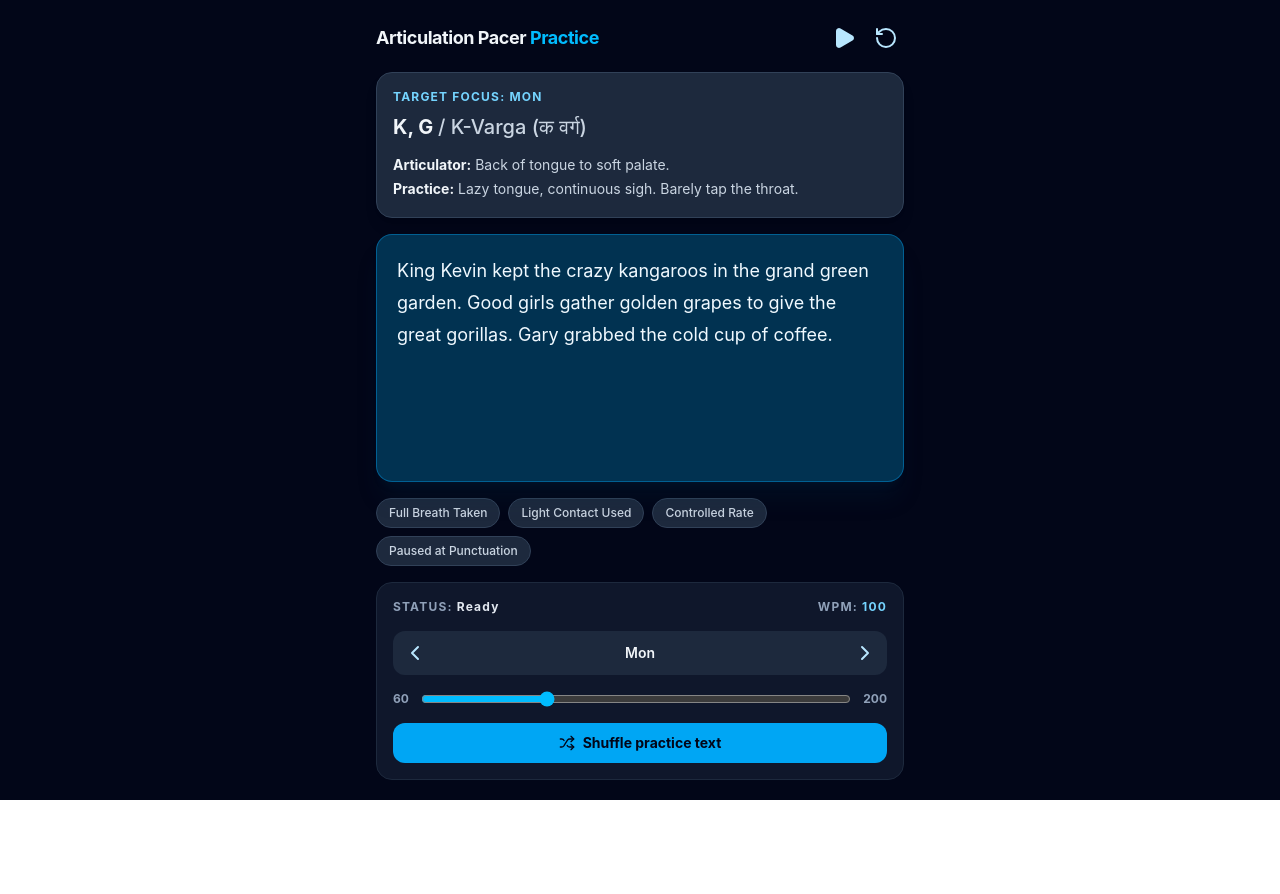
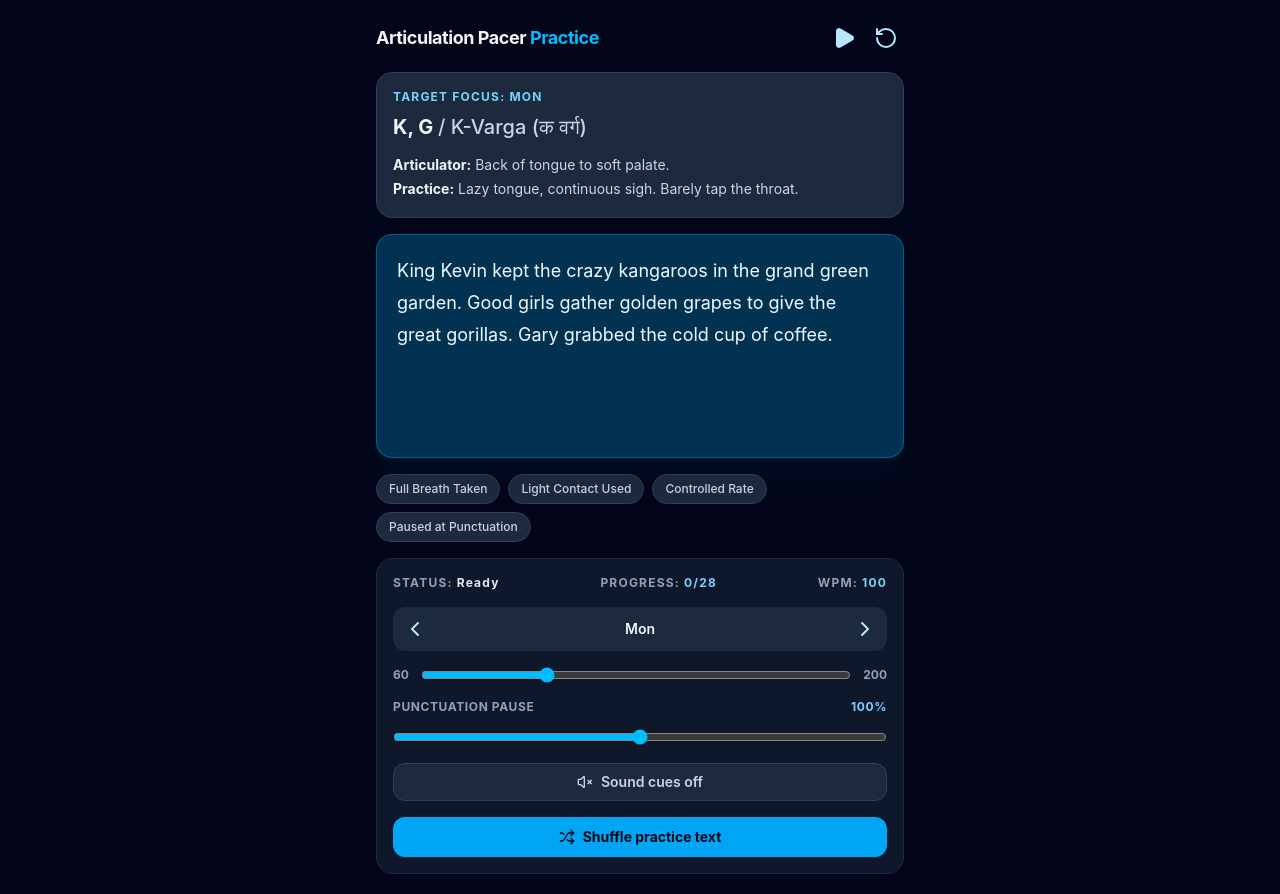
Before and after one commit to mangeshk1239/Articulation-Pacer-Trainer, a React (Vite) app: page / in a window 1280 px wide. Before the commit the page ends 800 px from the top, so only its background shows below. Built offline with nearby package versions, Linux system fonts and the light colour scheme.

Commit message:
Add pacing controls and practice enhancements

```diff
--- a/src/App.jsx
+++ b/src/App.jsx
@@ -1,21 +1,60 @@
-import { useEffect, useMemo, useState } from 'react'
-import { ChevronLeft, ChevronRight, Pause, Play, RotateCcw, Shuffle } from 'lucide-react'
+import { useCallback, useEffect, useMemo, useRef, useState } from 'react'
+import { ChevronLeft, ChevronRight, Pause, Play, RotateCcw, Shuffle, Volume2, VolumeX } from 'lucide-react'
 import { practiceData } from './data'
 
 const dayNames = Object.keys(practiceData)
 const checklist = ['Full Breath Taken', 'Light Contact Used', 'Controlled Rate', 'Paused at Punctuation']
 
+function punctuationPauseMs(word, wpm, pauseScale) {
+  const wordDuration = (60 / wpm) * 1000
+  if (/[.!?][”"')\]]*$/.test(word)) return wordDuration * 0.85 * (pauseScale / 100)
+  if (/[,;:][”"')\]]*$/.test(word)) return wordDuration * 0.45 * (pauseScale / 100)
+  return 0
+}
+
+function savedValue(key, fallback) {
+  if (typeof window === 'undefined') return fallback
+  return window.localStorage.getItem(key) ?? fallback
+}
+
 export default function App() {
-  const [dayIndex, setDayIndex] = useState(0)
-  const [text, setText] = useState(practiceData.Mon.texts[0])
-  const [wpm, setWpm] = useState(100)
+  const [dayIndex, setDayIndex] = useState(() => Math.max(0, dayNames.indexOf(savedValue('articulation-pacer-day', 'Mon'))))
+  const [text, setText] = useState(() => practiceData[savedValue('articulation-pacer-day', 'Mon')]?.texts[0] || practiceData.Mon.texts[0])
+  const [wpm, setWpm] = useState(() => Math.min(200, Math.max(60, Number(savedValue('articulation-pacer-wpm', 100)) || 100)))
+  const [pauseScale, setPauseScale] = useState(() => Math.min(200, Math.max(0, Number(savedValue('articulation-pacer-pause-scale', 100)) || 0)))
   const [status, setStatus] = useState('Ready')
   const [activeWordIndex, setActiveWordIndex] = useState(0)
-  const [checks, setChecks] = useState([])
+  const [checks, setChecks] = useState(() => { try { const value = JSON.parse(savedValue('articulation-pacer-checks', '[]')); return Array.isArray(value) ? value.filter((item) => checklist.includes(item)) : [] } catch { return [] } })
+  const [completed, setCompleted] = useState(false)
+  const [soundEnabled, setSoundEnabled] = useState(() => savedValue('articulation-pacer-sound', 'false') === 'true')
+  const audioContextRef = useRef(null)
   const day = dayNames[dayIndex]
   const focus = practiceData[day]
   const words = useMemo(() => text.trim() ? text.trim().split(/\s+/) : [], [text])
-  const isPlaying = status === 'Breathing' || status === 'Running'
+  const isPlaying = status !== 'Ready'
+
+  const playTone = useCallback((frequency, duration = 0.09, volume = 0.035) => {
+    if (!soundEnabled || typeof window === 'undefined') return
+    const AudioContext = window.AudioContext || window.webkitAudioContext
+    if (!AudioContext) return
+    const context = audioContextRef.current || new AudioContext()
+    audioContextRef.current = context
+    const oscillator = context.createOscillator()
+    const gain = context.createGain()
+    oscillator.frequency.value = frequency
+    oscillator.type = 'sine'
+    gain.gain.setValueAtTime(volume, context.currentTime)
+    gain.gain.exponentialRampToValueAtTime(0.001, context.currentTime + duration)
+    oscillator.connect(gain).connect(context.destination)
+    oscillator.start()
+    oscillator.stop(context.currentTime + duration)
+  }, [soundEnabled])
+
+  useEffect(() => { window.localStorage.setItem('articulation-pacer-day', dayNames[dayIndex]) }, [dayIndex])
+  useEffect(() => { window.localStorage.setItem('articulation-pacer-wpm', String(wpm)) }, [wpm])
+  useEffect(() => { window.localStorage.setItem('articulation-pacer-pause-scale', String(pauseScale)) }, [pauseScale])
+  useEffect(() => { window.localStorage.setItem('articulation-pacer-checks', JSON.stringify(checks)) }, [checks])
+  useEffect(() => { window.localStorage.setItem('articulation-pacer-sound', String(soundEnabled)) }, [soundEnabled])
 
   useEffect(() => {
     if (status === 'Breathing') {
@@ -23,31 +62,37 @@ export default function App() {
       return () => clearTimeout(timer)
     }
     if (status === 'Sighing') {
+      playTone(262, 0.25, 0.05)
       const timer = setTimeout(() => { setActiveWordIndex(0); setStatus('Running') }, 1500)
       return () => clearTimeout(timer)
     }
-  }, [status])
+  }, [status, playTone])
+
+  useEffect(() => {
+    if (status === 'Running') playTone(660)
+  }, [status, activeWordIndex, playTone])
 
   useEffect(() => {
     if (status !== 'Running') return
     if (!words.length) { setStatus('Ready'); return }
-    const interval = setInterval(() => {
-      setActiveWordIndex((current) => {
-        if (current >= words.length - 1) { clearInterval(interval); setStatus('Ready'); return 0 }
-        return current + 1
-      })
-    }, (60 / wpm) * 1000)
-    return () => clearInterval(interval)
-  }, [status, wpm, words.length])
+    const currentWord = words[activeWordIndex]
+    const delay = (60 / wpm) * 1000 + punctuationPauseMs(currentWord, wpm, pauseScale)
+    const timer = setTimeout(() => {
+      if (activeWordIndex >= words.length - 1) { setStatus('Ready'); setActiveWordIndex(0); setCompleted(true); playTone(784, 0.35, 0.06); return }
+      setActiveWordIndex((current) => current + 1)
+    }, delay)
+    return () => clearTimeout(timer)
+  }, [status, wpm, pauseScale, words, activeWordIndex, playTone])
 
   const stop = () => { setStatus('Ready'); setActiveWordIndex(0) }
-  const playPause = () => { isPlaying ? stop() : words.length && setStatus('Breathing') }
+  const startPractice = () => { if (!words.length) return; setCompleted(false); setActiveWordIndex(0); playTone(392, 0.22, 0.05); setStatus('Breathing') }
+  const playPause = () => { isPlaying ? stop() : startPractice() }
   const changeDay = (direction) => {
     stop()
     const next = (dayIndex + direction + dayNames.length) % dayNames.length
-    setDayIndex(next); setText(practiceData[dayNames[next]].texts[0]); setChecks([])
+    setDayIndex(next); setText(practiceData[dayNames[next]].texts[0]); setChecks([]); setCompleted(false)
   }
-  const shuffle = () => { stop(); const choices = focus.texts.filter((item) => item !== text); setText(choices[Math.floor(Math.random() * choices.length)] || focus.texts[0]) }
+  const shuffle = () => { stop(); setCompleted(false); const choices = focus.texts.filter((item) => item !== text); setText(choices[Math.floor(Math.random() * choices.length)] || focus.texts[0]) }
 
   return <main className="min-h-dvh bg-slate-950 text-slate-100"><section className="mx-auto flex min-h-dvh w-full max-w-xl flex-col px-4 py-5 sm:px-6">
     <header className="mb-4 flex items-center justify-between gap-4">
@@ -61,13 +106,16 @@ export default function App() {
     </section>
     <section className="relative flex min-h-56 flex-1 overflow-hidden rounded-2xl border border-sky-500/40 bg-sky-900/65 shadow-xl shadow-sky-950/20">
       {isPlaying ? <PacerText words={words} activeWordIndex={activeWordIndex} /> : <textarea value={text} onChange={(e) => setText(e.target.value)} aria-label="Practice text" className="w-full resize-none bg-transparent p-5 text-lg leading-8 text-sky-50 outline-none placeholder:text-sky-200/50" placeholder="Paste or write your practice text…" />}
-      {(status === 'Breathing' || status === 'Sighing') && <div className="absolute inset-0 grid place-items-center bg-slate-950/80 backdrop-blur-sm"><div className="text-center"><div className="mx-auto mb-4 h-14 w-14 animate-pulse rounded-full border-4 border-sky-300 border-t-transparent" /><p className="text-2xl font-bold text-white">{status === 'Breathing' ? 'Breathe In…' : 'Sigh Out…'}</p><p className="mt-2 text-sm text-sky-200">Slow and gentle</p></div></div>}
+      {(status === 'Breathing' || status === 'Sighing') && <div className="absolute inset-0 grid place-items-center bg-slate-950/80 backdrop-blur-sm"><div className="text-center"><div className={`breath-orb mx-auto mb-4 grid h-20 w-20 place-items-center rounded-full border-4 border-sky-200/90 ${status === 'Breathing' ? 'breathe-in' : 'sigh-out'}`}><div className="h-9 w-9 rounded-full bg-sky-300/35" /></div><p className="text-2xl font-bold text-white">{status === 'Breathing' ? 'Breathe In…' : 'Sigh Out…'}</p><p className="mt-2 text-sm text-sky-200">{status === 'Breathing' ? 'Let your breath fill slowly' : 'Release with a gentle, continuous sigh'}</p></div></div>}
+      {completed && <div className="absolute inset-0 grid place-items-center bg-slate-950/82 p-5 backdrop-blur-sm"><div className="max-w-xs text-center"><p className="text-2xl font-bold text-white">Practice complete</p><p className="mt-2 text-sm text-sky-200">You paced through all {words.length} words. Notice what felt easy, then try again when ready.</p><div className="mt-5 flex justify-center gap-2"><button onClick={startPractice} className="rounded-lg bg-sky-400 px-3 py-2 text-sm font-bold text-slate-950">Practice again</button><button onClick={() => setCompleted(false)} className="rounded-lg border border-slate-600 px-3 py-2 text-sm font-semibold text-slate-100">Edit text</button></div></div></div>}
     </section>
     <div className="my-4 flex flex-wrap gap-2">{checklist.map((item) => <label key={item} className={`cursor-pointer rounded-full border px-3 py-1.5 text-xs font-medium transition ${checks.includes(item) ? 'border-emerald-400 bg-emerald-400/20 text-emerald-100' : 'border-slate-700 bg-slate-800 text-slate-300'}`}><input className="sr-only" type="checkbox" checked={checks.includes(item)} onChange={() => setChecks((items) => items.includes(item) ? items.filter((value) => value !== item) : [...items, item])} />{checks.includes(item) ? '✓ ' : ''}{item}</label>)}</div>
     <footer className="space-y-4 rounded-2xl border border-slate-800 bg-slate-900 p-4">
-      <div className="flex justify-between text-xs font-bold tracking-widest text-slate-400"><span>STATUS: <span className={status === 'Ready' ? 'text-slate-200' : 'text-sky-300'}>{status === 'Sighing' ? 'Breathing' : status}</span></span><span>WPM: <span className="text-sky-300">{wpm}</span></span></div>
+      <div className="flex justify-between gap-2 text-xs font-bold tracking-widest text-slate-400"><span>STATUS: <span className={status === 'Ready' ? 'text-slate-200' : 'text-sky-300'}>{status === 'Sighing' ? 'Breathing' : status}</span></span><span>PROGRESS: <span className="text-sky-300">{words.length ? `${isPlaying ? activeWordIndex + 1 : 0}/${words.length}` : '0/0'}</span></span><span>WPM: <span className="text-sky-300">{wpm}</span></span></div>
       <div className="flex items-center justify-between rounded-xl bg-slate-800 p-1"><IconButton label="Previous day" onClick={() => changeDay(-1)}><ChevronLeft /></IconButton><span className="text-sm font-semibold">{day}</span><IconButton label="Next day" onClick={() => changeDay(1)}><ChevronRight /></IconButton></div>
       <div className="flex items-center gap-3"><span className="text-xs font-bold text-slate-400">60</span><input aria-label="Words per minute" type="range" min="60" max="200" value={wpm} onChange={(e) => setWpm(Number(e.target.value))} className="h-2 flex-1 cursor-pointer accent-sky-400" /><span className="text-xs font-bold text-slate-400">200</span></div>
+      <div><div className="mb-2 flex justify-between text-xs font-bold tracking-wider text-slate-400"><label htmlFor="pause-scale">PUNCTUATION PAUSE</label><span className="text-sky-300">{pauseScale}%</span></div><input id="pause-scale" aria-label="Punctuation pause length" type="range" min="0" max="200" step="10" value={pauseScale} onChange={(e) => setPauseScale(Number(e.target.value))} className="h-2 w-full cursor-pointer accent-sky-400" /></div>
+      <button onClick={() => setSoundEnabled((enabled) => !enabled)} className={`flex w-full items-center justify-center gap-2 rounded-xl border py-2 text-sm font-semibold transition ${soundEnabled ? 'border-sky-400 bg-sky-400/15 text-sky-100' : 'border-slate-700 bg-slate-800 text-slate-300'}`}>{soundEnabled ? <Volume2 size={16} /> : <VolumeX size={16} />}{soundEnabled ? 'Sound cues on' : 'Sound cues off'}</button>
       <button onClick={shuffle} className="flex w-full items-center justify-center gap-2 rounded-xl bg-sky-500 py-2.5 text-sm font-bold text-slate-950 transition hover:bg-sky-400"><Shuffle size={16} /> Shuffle practice text</button>
     </footer>
   </section></main>
```
Also changed, not shown: src/styles.css (+21 -0 lines), 5 other files (tests, documents, lock files or other folders).
